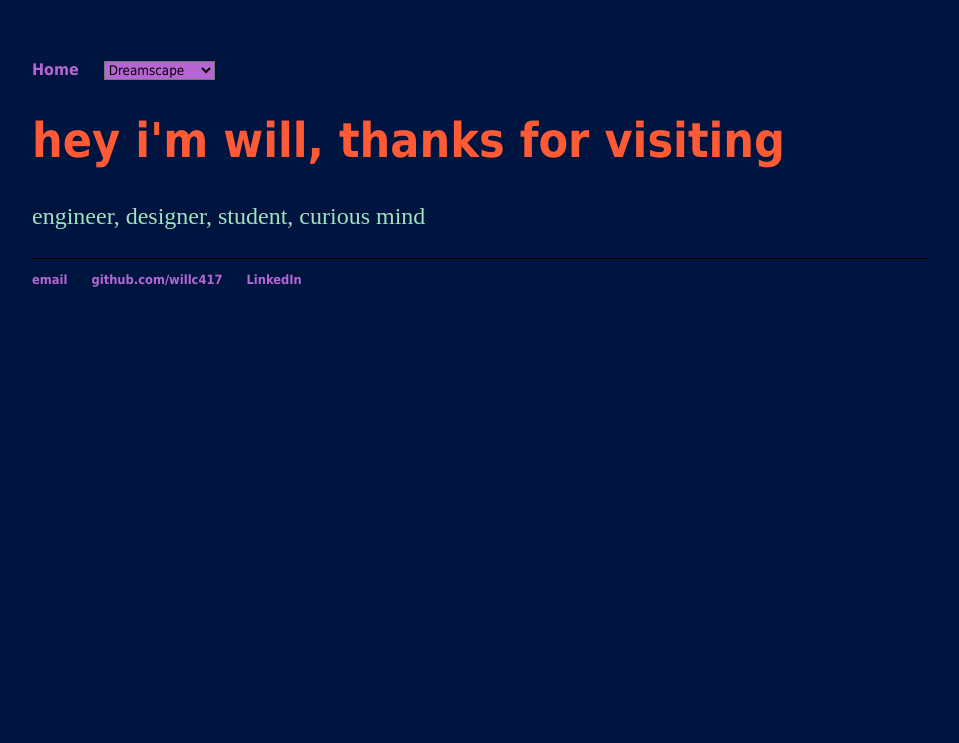
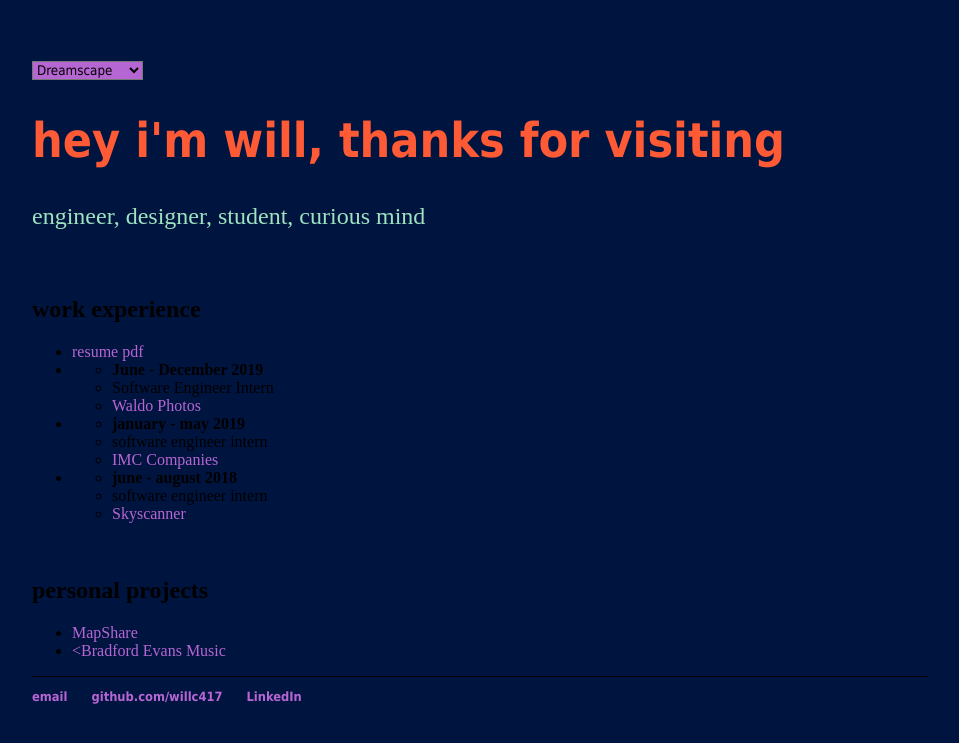
Before and after one commit to willc417/willc417.github.io, a Jekyll site: the page built from index.html, in a window 1280 px wide. Shown: the top 743 px of the page, without its empty margins (160-1119 px from the left). Built offline with Jekyll 4.4.1, drawn with Linux system fonts in a browser that asks for light colours.

Commit message:
Add Resume, Personal Projects

```diff
--- a/_layouts/default.html
+++ b/_layouts/default.html
@@ -9,20 +9,16 @@
 		<body id="background">
 			<nav>
 	    		<ul>
-	        		<li><a href="/">Home</a></li>
-		        		<select onchange="changeTheme(this.selectedIndex)">
+		        <select onchange="changeTheme(this.selectedIndex)">
 						  <option>Dreamscape</option>
 						  <option>Dubble Bubble</option>
-					</select><li>
-	        		<!-- <li><a href="/cv">CV</a></li>
-	        		<li><a href="/projects">projects</a></li> -->
-	    		</ul>
+						</select>
 			</nav>
 			<div class="container">
 
 			{{ content }}
 
-			</div><!-- /.container -->
+			</div>
 			<footer>
 	    		<ul>
 	        		<li><a href="mailto:willc417@gmail.com">email</a></li>
--- a/index.html
+++ b/index.html
@@ -4,5 +4,62 @@ title: Will Clinton, Software Engineer
 ---
 	<h1 id="main_page_headline">hey i'm will, thanks for visiting</h1>
 	<p id="main_page_tagline">engineer, designer, student, curious mind</p>
+	<br/>
+	<h2 id="main_page_work_exp">work experience</h2>
+	<ul>
+		<li>
+				<a href="../Clinton_Will_Resume_2019.pdf">resume pdf</a>
+		</li>
+		<li>
+			<ul>
+				<li>
+					<b>June - December 2019</b>
+				</li>
+				<li>
+					Software Engineer Intern
+				</li>
+				<li>
+				 	<a href="https://waldophotos.com">Waldo Photos</a>
+				</li>
+			</ul>
+		</li>
+
+			<li>
+				<ul>
+					<li>
+						<b>january - may 2019</b>
+					</li>
+					<li>
+						software engineer intern
+					</li>
+					<li>
+					 	<a href="https://www.imccompanies.com">IMC Companies</a>
+					</li>
+				</ul>
+			</li>
+
+				<li>
+					<ul>
+						<li>
+							<b>june - august 2018</b>
+						</li>
+						<li>
+							software engineer intern
+						</li>
+						<li>
+							<a href="https://www.skyscanner.com">Skyscanner</a>
+						</li>
+					</ul>
+				</li>
+	</ul>
+	<br/>
+	<h2 id="main_page_projects">personal projects</h2>
+	<ul>
+		<li>
+			<a href="https://github.com/willc417/MapShare">MapShare<a>
+		</li>
+		<li>
+			<<a href="bradfordevans.appspot.com">Bradford Evans Music</a>
+	</ul>
 
 </div><!-- /.blurb -->
```
Also changed, not shown: 1 other file.
